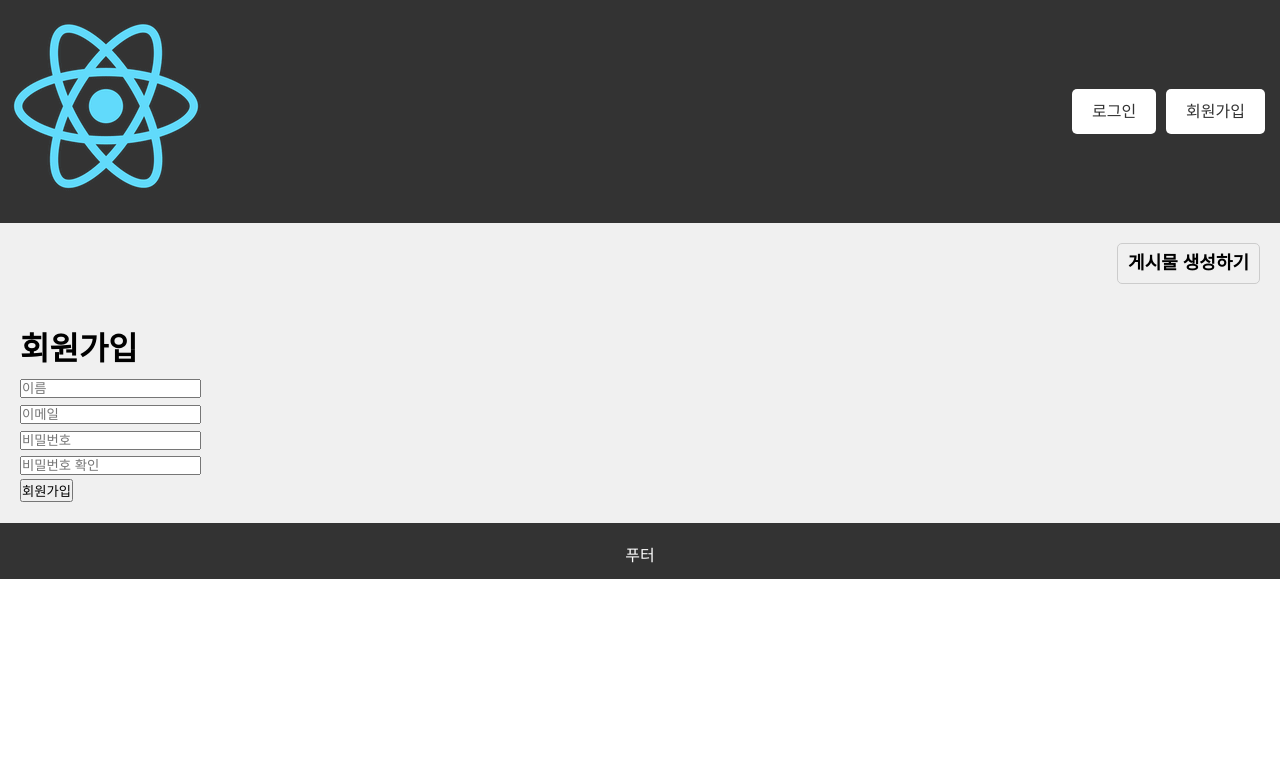
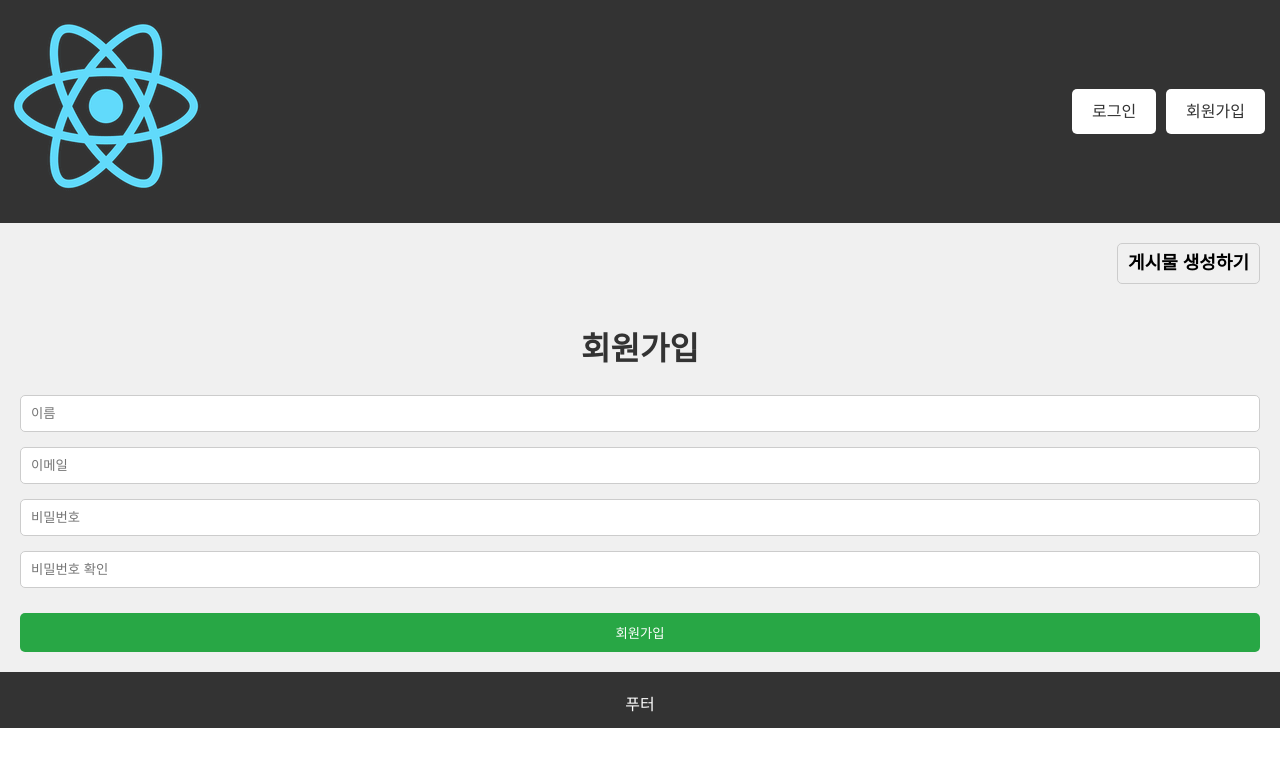
Before and after one commit to HP657/ShoppingMall, a React (Create React App) app in the folder frontend/: page /signup in a window 1280 px wide. Shown: the top 766 px of the page. Built offline with nearby package versions, Linux system fonts and the light colour scheme.

Commit message:
회원가입 css모듈 생성

```diff
--- a/frontend/src/SignUpForm/SignUpForm.module.css
+++ b/frontend/src/SignUpForm/SignUpForm.module.css
@@ -0,0 +1,42 @@
+.form-container {
+  width: 100%;
+  max-width: 400px;
+  padding: 20px;
+  background-color: #fff;
+  border: 1px solid #ccc;
+  border-radius: 10px;
+  box-shadow: 0 4px 8px rgba(0, 0, 0, 0.1);
+}
+
+h1 {
+  text-align: center;
+  color: #333;
+  margin-bottom: 20px;
+}
+
+.form-group {
+  margin-bottom: 15px;
+}
+
+.input-field {
+  width: 100%;
+  padding: 10px;
+  border: 1px solid #ccc;
+  border-radius: 5px;
+  box-sizing: border-box;
+}
+
+.submit-button {
+  width: 100%;
+  padding: 10px;
+  background-color: #28a745;
+  color: white;
+  border: none;
+  border-radius: 5px;
+  cursor: pointer;
+  margin-top: 10px;
+}
+
+.submit-button:hover {
+  background-color: #218838;
+}
--- a/frontend/src/SignUpForm/SignupForm.tsx
+++ b/frontend/src/SignUpForm/SignupForm.tsx
@@ -13,40 +13,56 @@ function SignUpForm() {
     };
 
     return (
-        <>
+        <div className={styles.container}>
             <h1>회원가입</h1>
             <form onSubmit={handleSignUp}>
+                <div className={styles["form-group"]}>
                     <input
                         type="text"
                         name="UserName"
                         placeholder="이름"
+                        className={styles["input-field"]}
                         value={userName}
                         onChange={(e) => setUserName(e.target.value)}
-                /><br />
+                    />
+                </div>
+                <div className={styles["form-group"]}>
                     <input
                         type="email"
                         name="Email"
                         placeholder="이메일"
+                        className={styles["input-field"]}
                         value={email}
                         onChange={(e) => setEmail(e.target.value)}
-                /><br />
+                    />
+                </div>
+                <div className={styles["form-group"]}>
                     <input
                         type="password"
                         name="Password"
                         placeholder="비밀번호"
+                        className={styles["input-field"]}
                         value={password}
                         onChange={(e) => setPassword(e.target.value)}
-                /><br />
+                    />
+                </div>
+                <div className={styles["form-group"]}>
                     <input
                         type="password"
                         name="PasswordConfirm"
                         placeholder="비밀번호 확인"
+                        className={styles["input-field"]}
                         value={passwordConfirm}
                         onChange={(e) => setPasswordConfirm(e.target.value)}
-                /><br />
-                <input type="submit" value="회원가입" />
+                    />
+                </div>
+                <input
+                    type="submit"
+                    value="회원가입"
+                    className={styles["submit-button"]}
+                />
             </form>
-        </>
+        </div>
     );
 }
 
```
Lines whose indentation alone changed are shown as unchanged.
